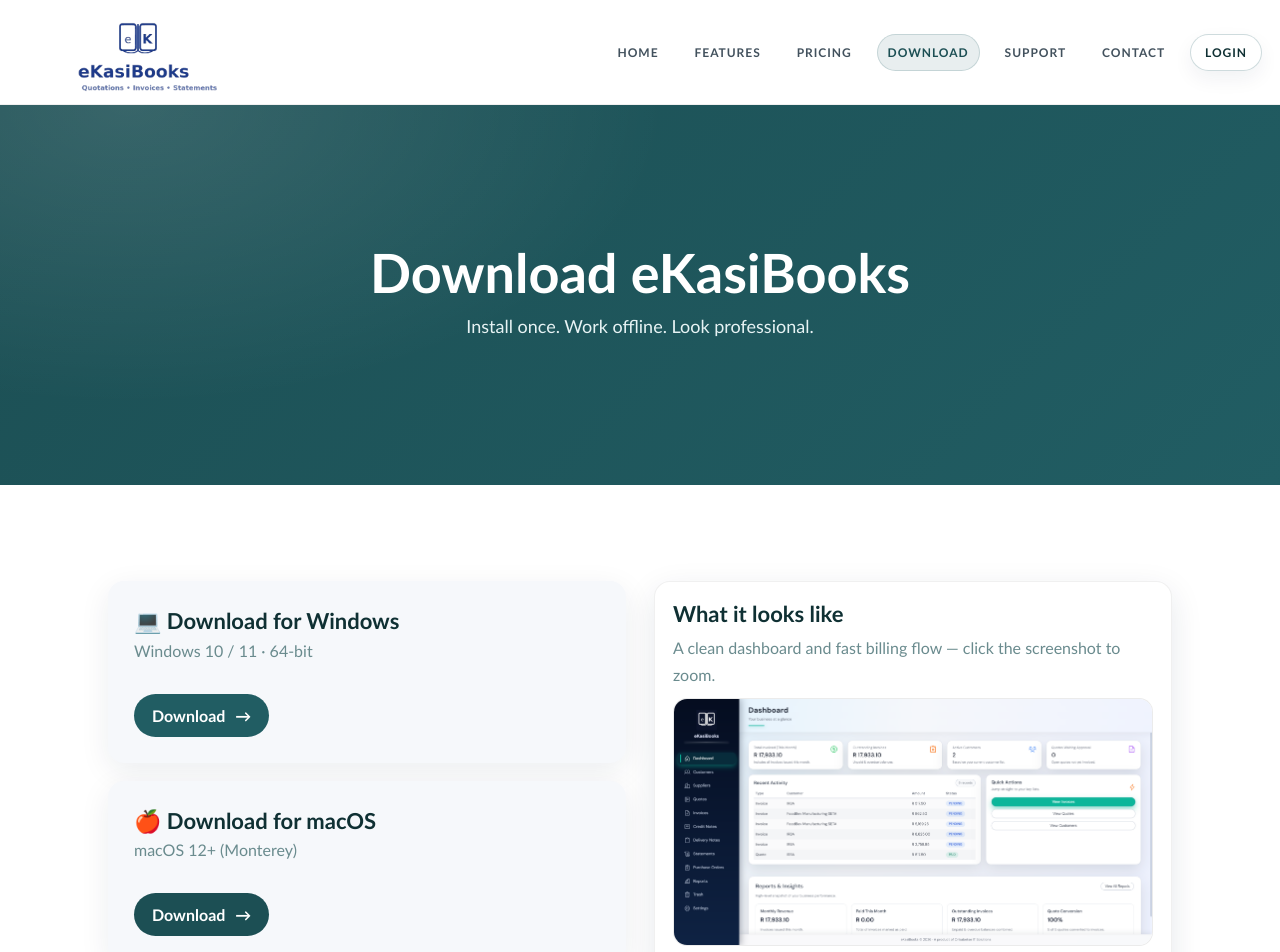
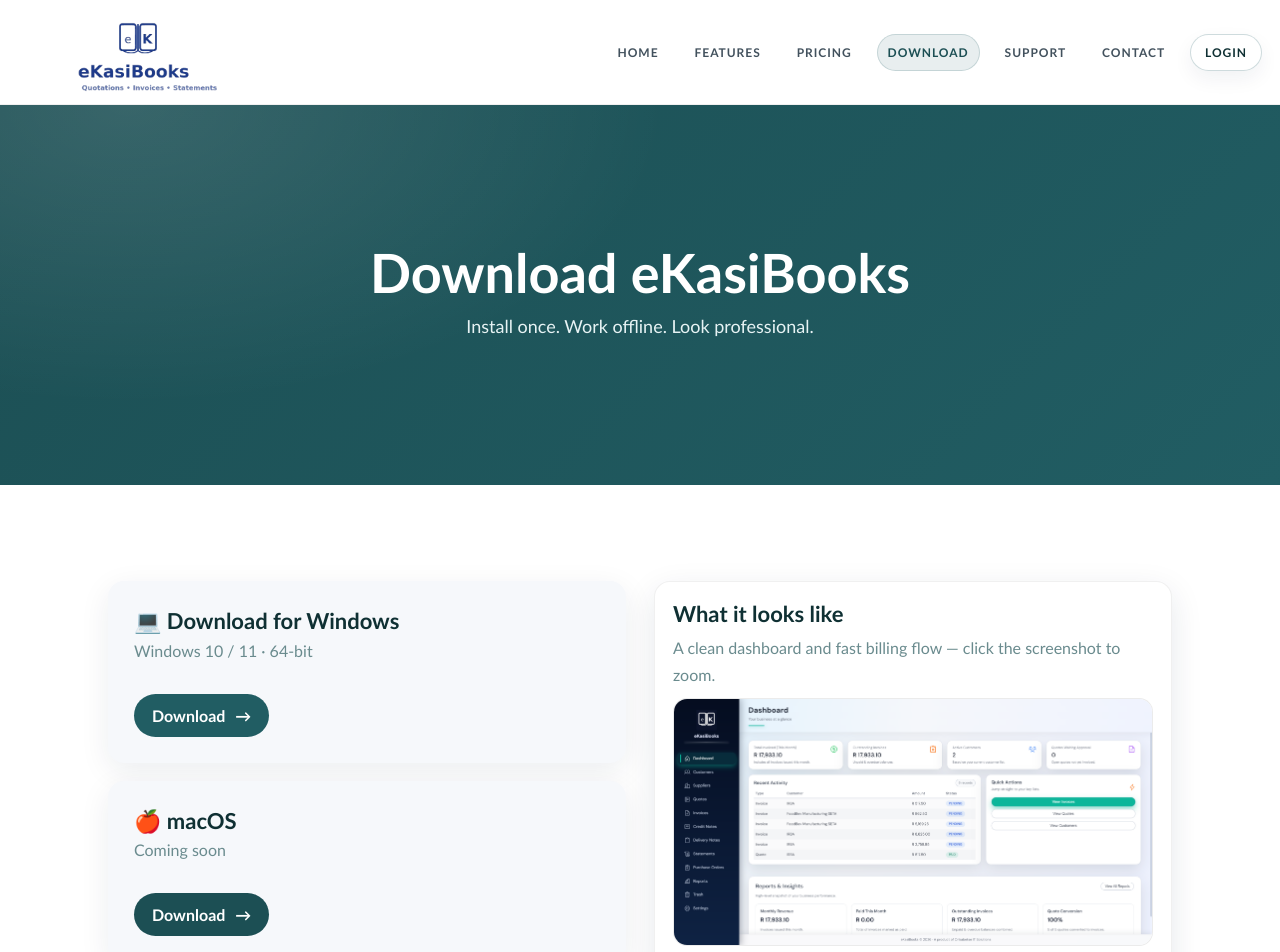
Before and after one commit to thandomasuku/ekasibooks-website, a Next.js app: page /download in a window 1280 px wide. Shown: the top 952 px of the page. Built offline with nearby package versions, Linux system fonts and the light colour scheme.

Commit message:
Fix Windows download link

```diff
--- a/components/DownloadClient.tsx
+++ b/components/DownloadClient.tsx
@@ -13,11 +13,12 @@
     tone: "primary",
   },
   {
-    label: "🍎 Download for macOS",
-    sub: "macOS 12+ (Monterey)",
-    href: "https://your-download-link.com/ekasibooks-macos.dmg",
-    tone: "secondary",
-  },
+  label: "🍎 macOS",
+  sub: "Coming soon",
+  href: "#",
+  tone: "secondary",
+  disabled: true,
+},
 ] as const;
 
 function ZoomableImage({
```
